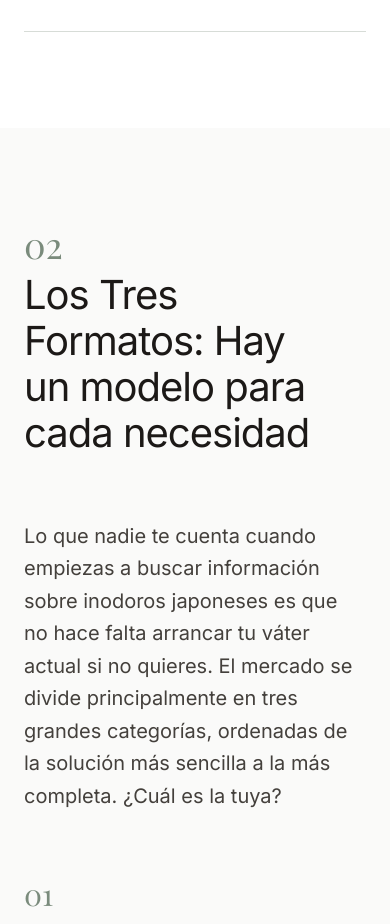
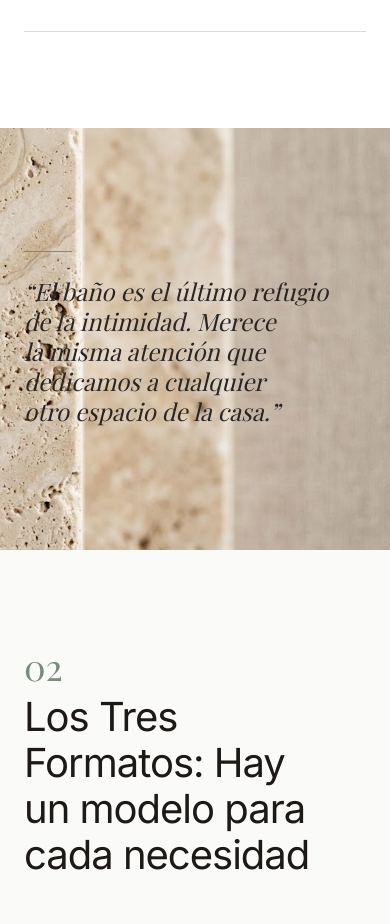
Before and after one commit to esantos1978-sudo/sui-magazine, a Next.js app: page /guia in a window 390 px wide. Shown: the part 3829-4753 px from the top of the page. Built offline with nearby package versions, Linux system fonts and the light colour scheme; a web font is replaced by a local one.

Commit message:
feat: añadir ruptura visual con textura de travertino en Guía, con posicionamiento responsive calculado por viewport

```diff
--- a/src/app/guia/page.tsx
+++ b/src/app/guia/page.tsx
@@ -397,6 +397,37 @@ export default function GuiaPage() {
         </div>
       </section>
 
+      {/*
+        Ruptura visual entre el "qué es" y los formatos: una pausa de imagen
+        que da aire al bloque técnico que viene después. Sin overlay, porque la
+        mitad derecha de la foto ya está desenfocada y clara. El bloque estrecha
+        su ancho en tablet para que la cita no se salga de esa zona.
+      */}
+      <section className="relative h-[50vh] min-h-[400px] overflow-hidden">
+        <div className="absolute inset-0">
+          <Image
+            src="/images/atmosfericas/textura-piedra-travertino.jpg"
+            alt="Textura natural de piedra travertino con luz suave"
+            fill
+            sizes="100vw"
+            className="object-cover object-[100%_50%] md:object-[0%_50%]"
+          />
+        </div>
+
+        <div className="relative z-10 flex h-full items-center justify-end px-6 md:px-16">
+          <div className="max-w-md md:max-w-[14rem] lg:max-w-[18rem] xl:max-w-md">
+            <div
+              className="mb-6 h-px w-12 bg-[#7A8B7C]"
+              aria-hidden="true"
+            ></div>
+            <blockquote className="text-balance font-serif text-2xl italic leading-tight text-stone-800 md:text-3xl">
+              “El baño es el último refugio de la intimidad. Merece la misma
+              atención que dedicamos a cualquier otro espacio de la casa.”
+            </blockquote>
+          </div>
+        </div>
+      </section>
+
       {/* 4. Los tres formatos en detalle y tabla comparativa final. */}
       <section id="tipos" className="scroll-mt-24 bg-stone-50 px-6 py-24">
         <div className="mx-auto max-w-5xl">
```
Also changed, not shown: public/images/atmosfericas/textura-piedra-travertino.jpg (added), 1 other file (tests, documents, lock files or other folders).
